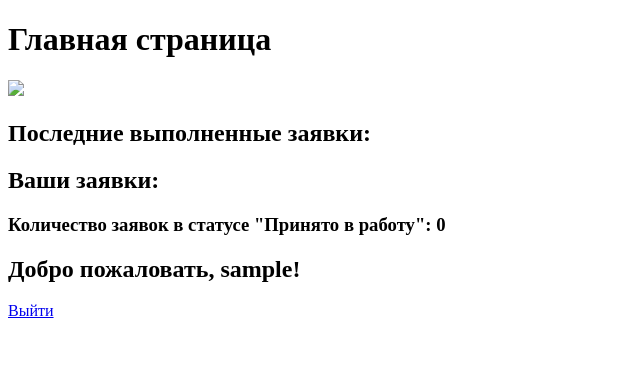
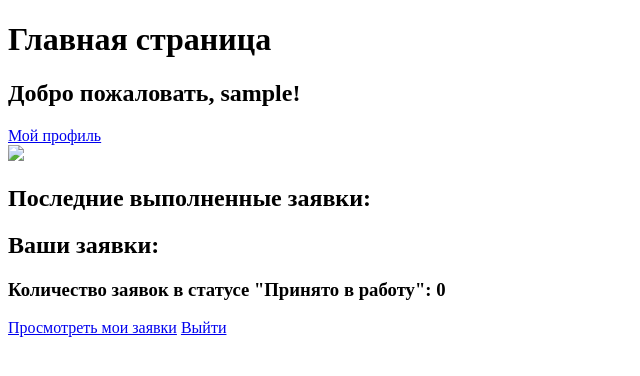
Before and after one commit to n0n0n0f/qwezx_part-1, a Django app: page /catalog/ in a window 1280 px wide. Shown: the top 376 px of the page, without its empty margins (0-640 px from the left). Run offline with Django 3.2, Linux system fonts and the light colour scheme; the visitor is signed in with stand-in values (Sample User, id 1); data that the repository does not hold is empty.

Commit message:
Добавили ссылки на различные функции

```diff
--- a/locallibrary/catalog/templates/catalog/home.html
+++ b/locallibrary/catalog/templates/catalog/home.html
@@ -8,7 +8,10 @@
 </head>
 <body>
     <header>
-        <h1>Главная страница</h1>
+        <h1>Главная страница</h1><div>
+         <h2>Добро пожаловать, {{ user.username }}!</h2>
+    <a href="{% url 'user_profile' %}">Мой профиль</a>
+</div>
     </header>
     <main>
         <img src="https://avatars.mds.yandex.net/i?id=974d3fbe0496c8715e4141527bcc9830_l-5497593-images-thumbs&n=27&h=480&w=480"
@@ -49,16 +52,15 @@
         <h3>Количество заявок в статусе "Принято в работу": {{ in_progress_count }}</h3>
 
         <!-- Добавление ссылки на просмотр собственных заявок -->
-
-
-        <h2>Добро пожаловать, {{ user.username }}!</h2>
+        <a href="{% url 'view_own_requests' %}">Просмотреть мои заявки</a>
         {% if user.is_authenticated %}
             <!-- Отображение контента для авторизованного пользователя -->
-          <a href="{% url 'logout' %}?next={{ request.path|urlencode }}">Выйти</a>
+      <a href="{% url 'logout' %}?next={{ request.path|urlencode }}">Выйти</a>
 
         {% else %}
             <!-- Отображение контента для неавторизованного пользователя -->
             <a href="{% url 'login' %}?next={{ request.path|urlencode }}">Войти</a> | <a href="{% url 'register' %}">Зарегистрироваться</a>
+
         {% endif %}
     </main>
     <footer>
```
